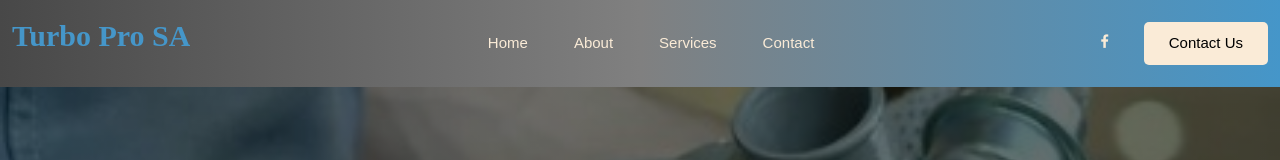
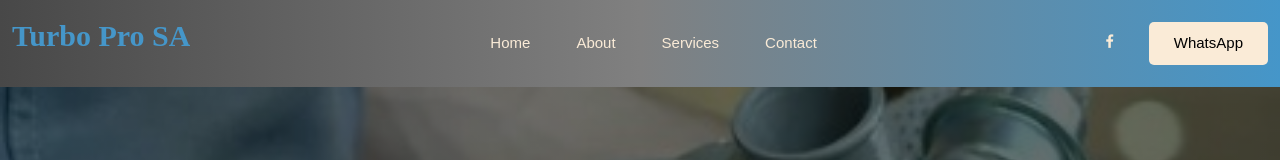
Before and after one commit to ManGeelato/turbo, a React (Vite) app: page / in a window 1280 px wide. Shown: the top 160 px of the page. Built offline with nearby package versions, Linux system fonts and the light colour scheme.

Commit message:
whatsapp

```diff
--- a/src/components/header/Navbar.jsx
+++ b/src/components/header/Navbar.jsx
@@ -91,9 +91,9 @@ function Navbar() {
                   <i class="bx bxl-facebook"></i>
                 </a>
             </div>
-            <Link to={'/contact'}>
-              <button type="submit"> Contact Us</button>
-            </Link>
+            <a href="https://wa.me/+27742274187">
+              <button type="submit">WhatsApp</button>
+            </a>
           </div>
         </div>
       </div>
--- a/src/pages/home/Home.jsx
+++ b/src/pages/home/Home.jsx
@@ -22,7 +22,7 @@ function Home() {
       <div id="reviewCardInner">
         <h1>Turbo Pro SA</h1>
         <p>
-          Where Efficiency Meets Reliability - Delivering Solutions for All Turbo Needs.
+          Our Name Says It All - Delivering Solutions for All Turbo Needs.
         </p>
         {/* <button><a href="/services"></a>Our Work</button> */}
       </div>
```
